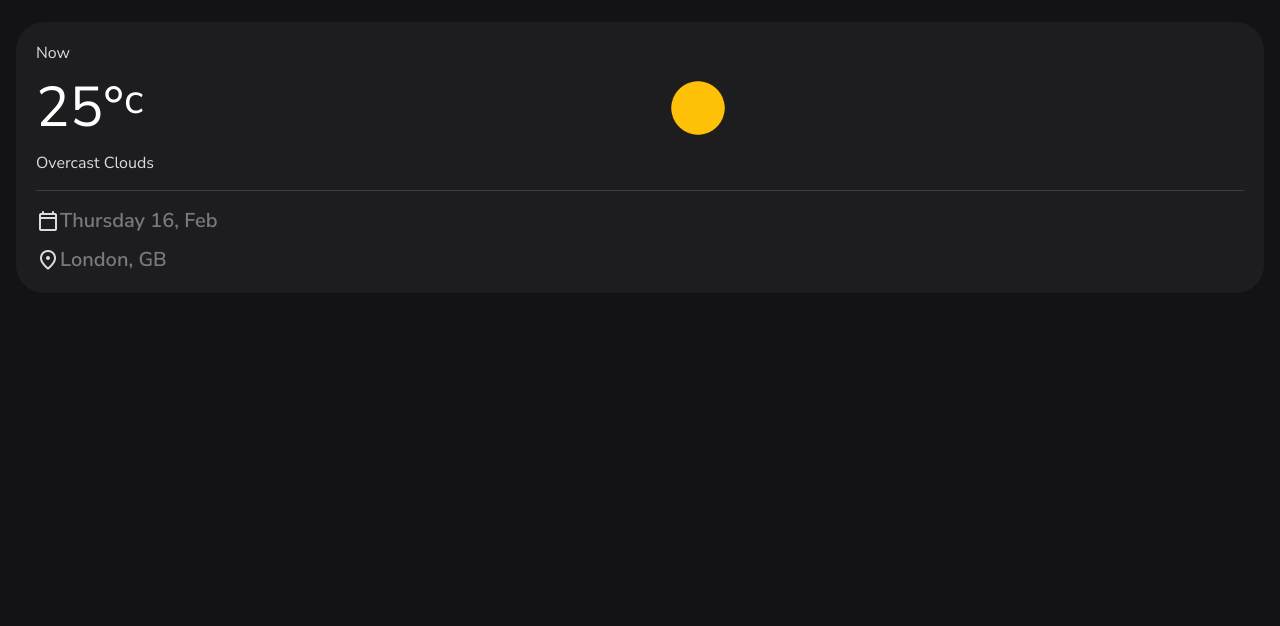
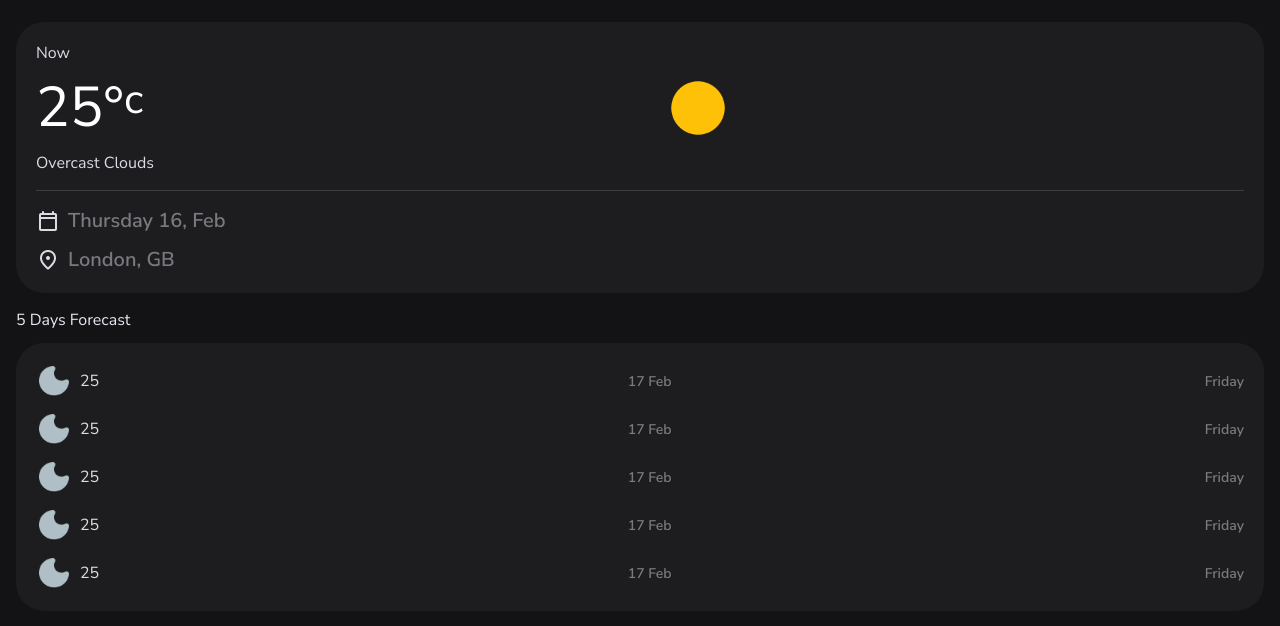
Before and after one commit to MostakemHossain/Weather-Hero-App, a plain HTML site: page index.html in a window 1280 px wide. Shown: the part 74-700 px from the top of the page. Drawn offline with Linux system fonts and the light colour scheme.

Commit message:
forecast section

```diff
--- a/assets/css/style.css
+++ b/assets/css/style.css
@@ -462,8 +462,8 @@ body {
 \*-----------------------------------*/
 
 main {
-  height: calc(100vh -80px);
-  height: calc(100svh -80px); /* for mobile browser */
+  height: calc(100vh - 80px);
+  height: calc(100svh - 80px); /* for mobile browser */
   overflow: hidden;
 }
 
@@ -529,7 +529,7 @@ article.container::before {
 .current-weather-card .meta-item {
   display: flex;
   align-items: center;
-  gap: 8;
+  gap: 8px;
 }
 .current-weather-card .meta-item:not(:last-child) {
   margin-block-end: 12px;
@@ -540,6 +540,29 @@ article.container::before {
 /*-----------------------------------*\
   #HIGHLIGHTS
 \*-----------------------------------*/
+
+.forecast-card .title-2 {
+  margin-block-end: 0;
+}
+.forecast-card :is(.card-item, .icon-wrapper) {
+  display: flex;
+  align-items: center;
+}
+.forecast-card .card-item:not(:last-child) {
+  margin-block-end: 12px;
+}
+
+.forecast-card .icon-wrapper {
+  gap: 8px;
+}
+.forecast-card .label-1 {
+  color: var(--on-surface-variant);
+  font-weight: var(--weight-semiBold);
+}
+.forecast-card .card-item > .label-1 {
+  width: 100%;
+  text-align: right;
+}
 
 /*-----------------------------------*\
   #HOURLY FORECAST
--- a/index.html
+++ b/index.html
@@ -147,6 +147,101 @@
               </ul>
             </div>
           </section>
+
+          <!--
+            FORECAST
+          -->
+          <section
+            class="section forecast"
+            aria-labelledby="forecast-label"
+            date-5-day-forecast
+          >
+            <h2 class="title-2" id="forecast-label">5 Days Forecast</h2>
+            <div class="card card-lg forecast-card">
+              <ul>
+                <li class="card-item">
+                  <div class="icon-wrapper">
+                    <img
+                      src="./assets/images/weather_icons/01n.png"
+                      alt="Overcast Clouds"
+                      height="36"
+                      width="36"
+                      class="weather-icon"
+                    />
+                    <span class="span">
+                      <p class="title-2">25</p>
+                    </span>
+                  </div>
+                  <p class="label-1">17 Feb</p>
+                  <p class="label-1">Friday</p>
+                </li>
+                <li class="card-item">
+                  <div class="icon-wrapper">
+                    <img
+                      src="./assets/images/weather_icons/01n.png"
+                      alt="Overcast Clouds"
+                      height="36"
+                      width="36"
+                      class="weather-icon"
+                    />
+                    <span class="span">
+                      <p class="title-2">25</p>
+                    </span>
+                  </div>
+                  <p class="label-1">17 Feb</p>
+                  <p class="label-1">Friday</p>
+                </li>
+                <li class="card-item">
+                  <div class="icon-wrapper">
+                    <img
+                      src="./assets/images/weather_icons/01n.png"
+                      alt="Overcast Clouds"
+                      height="36"
+                      width="36"
+                      class="weather-icon"
+                    />
+                    <span class="span">
+                      <p class="title-2">25</p>
+                    </span>
+                  </div>
+                  <p class="label-1">17 Feb</p>
+                  <p class="label-1">Friday</p>
+                </li>
+                <li class="card-item">
+                  <div class="icon-wrapper">
+                    <img
+                      src="./assets/images/weather_icons/01n.png"
+                      alt="Overcast Clouds"
+                      height="36"
+                      width="36"
+                      class="weather-icon"
+                    />
+                    <span class="span">
+                      <p class="title-2">25</p>
+                    </span>
+                  </div>
+                  <p class="label-1">17 Feb</p>
+                  <p class="label-1">Friday</p>
+                </li>
+                <li class="card-item">
+                  <div class="icon-wrapper">
+                    <img
+                      src="./assets/images/weather_icons/01n.png"
+                      alt="Overcast Clouds"
+                      height="36"
+                      width="36"
+                      class="weather-icon"
+                    />
+                    <span class="span">
+                      <p class="title-2">25</p>
+                    </span>
+                  </div>
+                  <p class="label-1">17 Feb</p>
+                  <p class="label-1">Friday</p>
+                </li>
+              </ul>
+            </div>
+          </section>
         </div>
       </article>
     </main>
```
